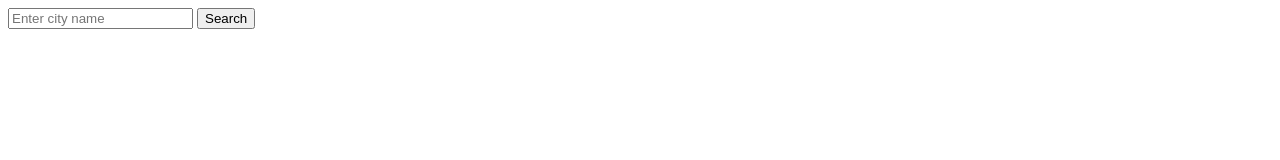
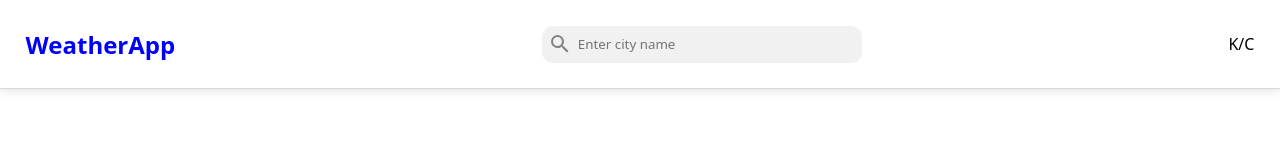
Before and after one commit to 99vik/weather-app, a website built with webpack: page dist/index.html in a window 1280 px wide. Built offline with Linux system fonts and the light colour scheme.

Commit message:
Added navbar with search

```diff
--- a/src/getCityData.js
+++ b/src/getCityData.js
@@ -5,6 +5,7 @@ export default async function getCityData(cityName) {
   if (responseData.error) {
     console.log(responseData.error.message);
   } else {
+    cityInput.value = '';
     console.log(responseData);
   }
 }
--- a/src/index.js
+++ b/src/index.js
@@ -6,3 +6,8 @@ const cityInput = document.querySelector('#cityInput');
 cityInputBtn.addEventListener('click', () => {
   getCityData(cityInput.value);
 });
+cityInput.addEventListener('keypress', (event) => {
+  if (event.key === 'Enter') {
+    getCityData(cityInput.value);
+  }
+});
--- a/src/styles.css
+++ b/src/styles.css
@@ -1,3 +1,60 @@
-h1 {
-    color: red;
+:root {
+    --theme-color: blue;
 }
+
+* {
+    padding: 0;
+    margin: 0;
+    box-sizing: border-box;
+    font-family: system-ui, -apple-system, BlinkMacSystemFont, 'Segoe UI', Roboto, Oxygen, Ubuntu, Cantarell, 'Open Sans', 'Helvetica Neue', sans-serif;
+}
+
+nav {
+    box-shadow: 0px 0px 10px 0px rgba(128, 128, 128, 0.3);
+    border-bottom: 1px solid rgba(128, 128, 128, 0.3);
+    padding: clamp(8px, 2vw, 40px);
+    width: 100vw;
+    display: flex;
+    align-items: center;
+    justify-content: space-between;
+}
+
+nav h1 {
+    color: var(--theme-color);
+}
+
+nav input {
+    width: clamp(180px, 30vw, 320px);
+    padding: 0.6rem 0.4rem;
+    padding-left: 36px;
+    font: 1rem;
+    outline: none;
+    border: none;
+    background-color: rgba(187, 187, 187, 0.2);
+    border-radius: 0.7rem;
+    color: #808080;
+}
+
+nav div {
+    position: relative;
+}
+
+nav div button {
+    height: 24px;
+    width: fit-content;
+    background: none;
+    border: none;
+    position: absolute;
+    left: 6px;
+    top: 50%;
+    transform: translateY(-50%);
+}
+
+nav div img {
+    width: 24px;
+}
+
+nav div img:hover {
+    cursor: pointer;
+    transform: scale(1.1);
+}
```
Also changed, not shown: dist/icons/magnify.svg (added), dist/index.html, dist/main.js.
